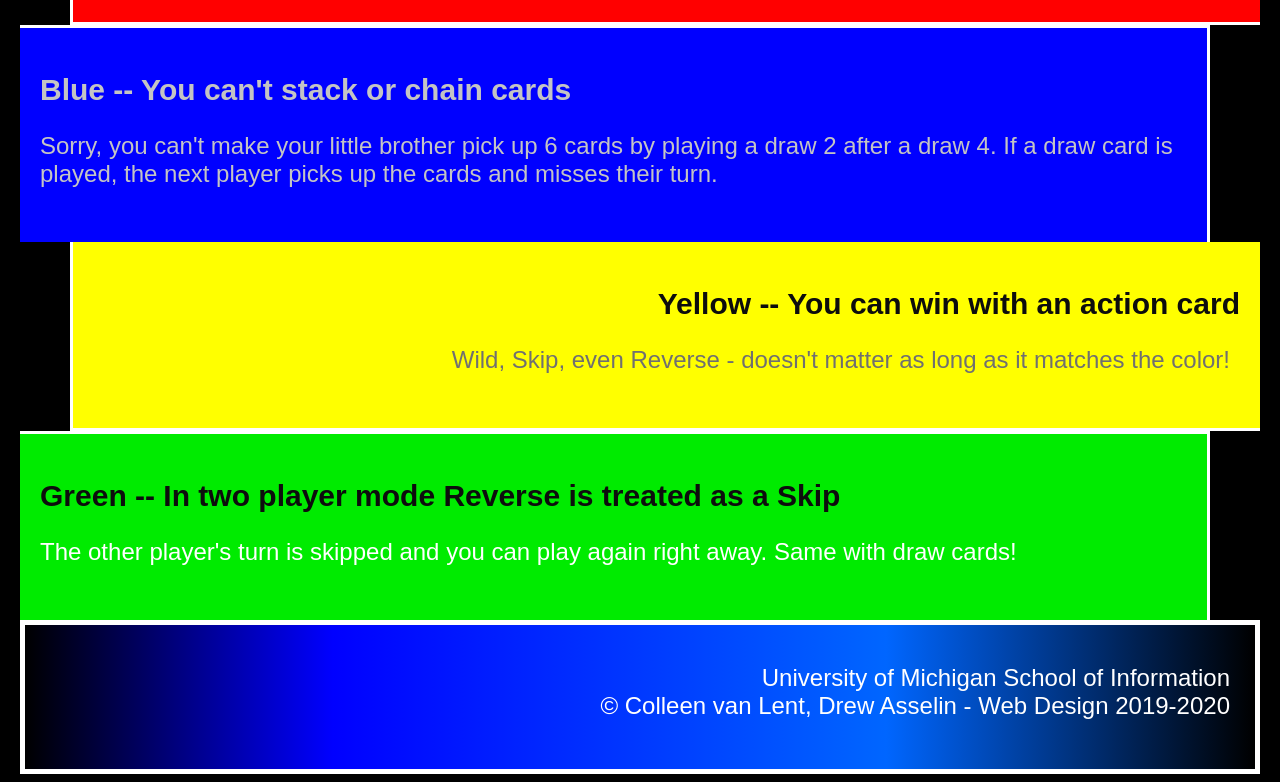
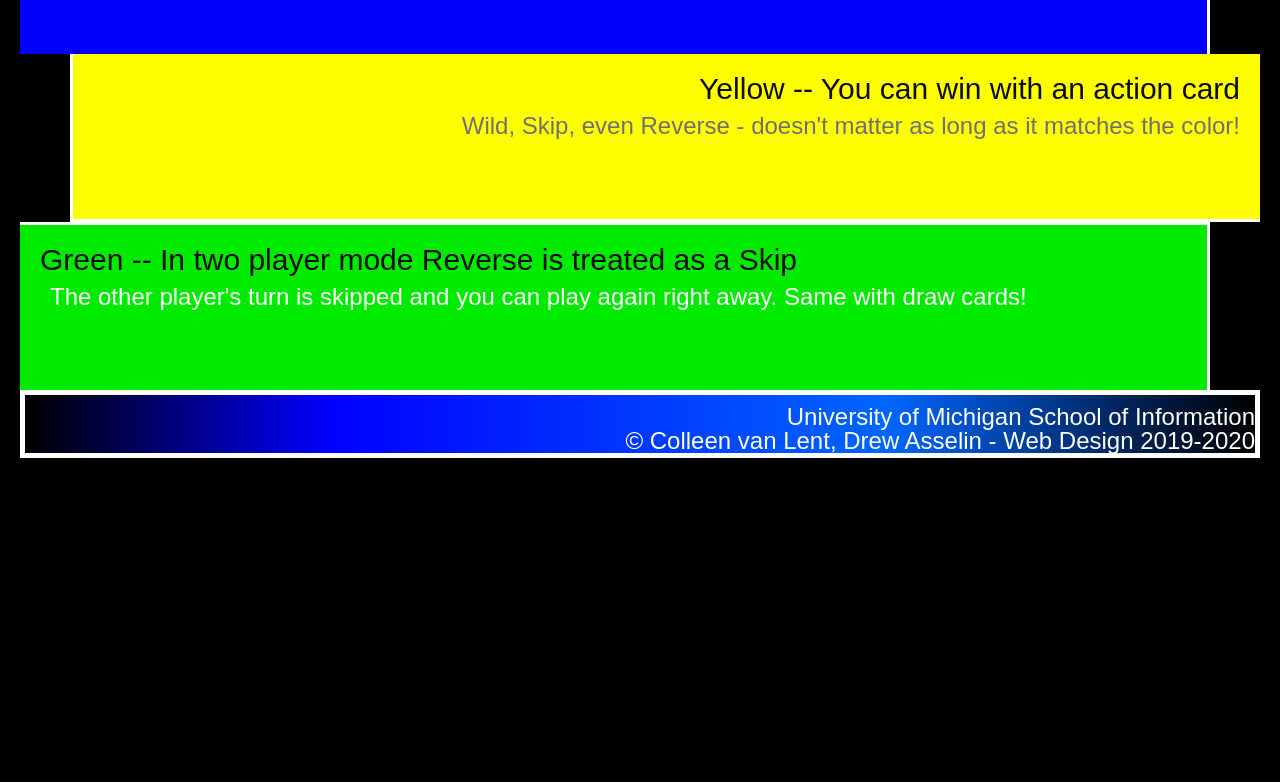
Before and after one commit to chaloult/hw2_w25, a plain HTML site: page index.html in a window 1280 px wide. Shown: the part 810-1592 px from the top of the page. After the commit the page ends 1268 px from the top, so only its background shows below. Drawn offline with Linux system fonts and the light colour scheme.

Commit message:
linked reset sheet

```diff
--- a/css/style.css
+++ b/css/style.css
@@ -20,8 +20,8 @@ h2 {
 
 p {
     font-size: 24px;
-    padding-bottom: 10px;
-    padding-right: 10px;
+    padding-top: 10px;
+    padding-left: 10px;
 }
 
 img {
@@ -88,8 +88,11 @@ footer {
     background: #000000;
     background: linear-gradient(90deg, #000000 0%, #0000ff 25%, #0066ff 70%, #000000 100%);
     border: 5px solid #FFFFFF;
+    text-align: right;
+}
+
+.footer p {
     font-size: 20px;
-    text-align: right;
     padding-top: 15px;
     padding-right: 15px;
     padding-bottom: 15px;
--- a/index.html
+++ b/index.html
@@ -3,6 +3,7 @@
 <head>
   <meta charset="UTF-8">
   <meta name="viewport" content="width=device-width, initial-scale=1.0">
+  <link rel = "stylesheet" href = "css/html5reset.css">
   <link rel = "stylesheet" href = "css/style.css">
   <link rel = "icon" type = "image/x-icon" href = "images/favicon.ico">
  <title>4 Uno Rules You're Playing Wrong</title>
```
